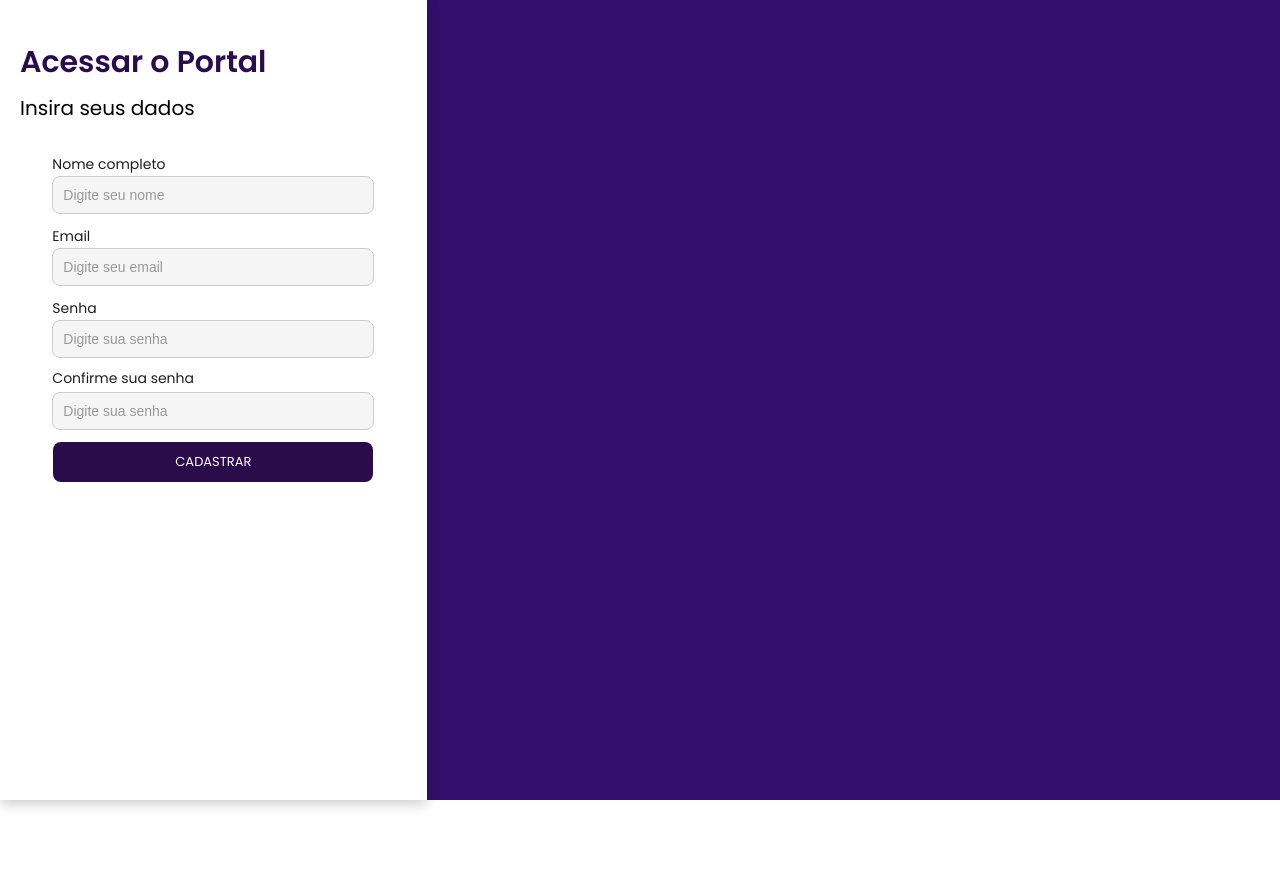
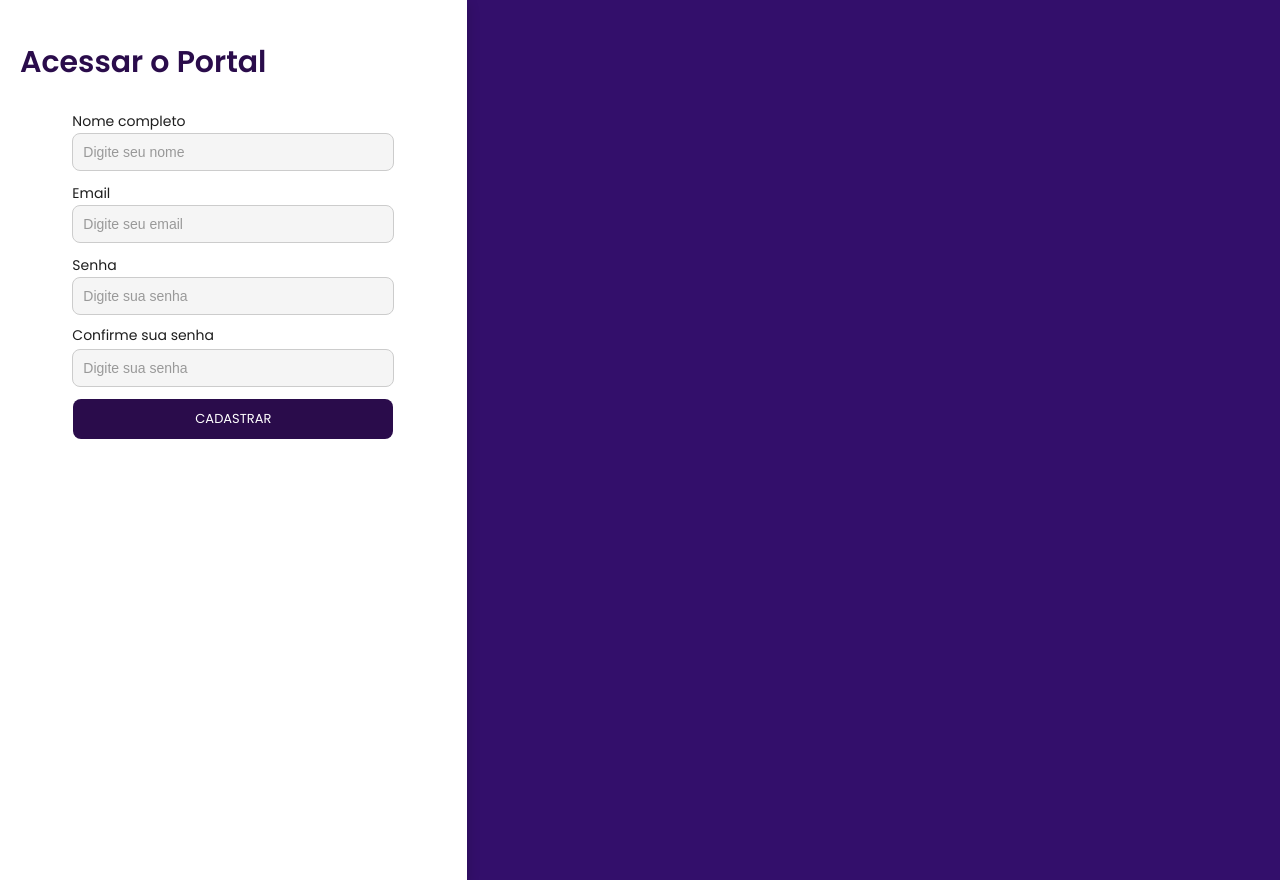
Before and after one commit to Gustavo-UNIJORGE/NITELog-Web, a React (Vite) app: page /register in a window 1280 px wide. Before the commit the page ends 800 px from the top, so only its background shows below. Built offline with nearby package versions, Linux system fonts and the light colour scheme.

Commit message:
refac(pages): criado um layout comum para Login.tsx e Register.tsx; incorporado styles de registers em Login.css e renomeado para AuthStyles.css

```diff
--- a/src/assets/styles/Login.css
+++ b/src/assets/styles/AuthStyles.css
@@ -7,19 +7,18 @@ body {
     padding: 0;
 }
 
-.forms {
+main {
     background: #ffffff;
     padding: 40px 20px;
-    position: fixed;
-    top: 0;
-    left: 0;
+    box-shadow: 0 4px 12px rgba(0, 0, 0, 0.2);
     height: 100vh;
-    width: 33.3333vw;
+}
+
+.forms {
+    min-width: 33.3333vw;
     display: flex;
     flex-direction: column;
     align-items: center;
-    box-shadow: 0 4px 12px rgba(0, 0, 0, 0.2);
-    transform: none;
     box-sizing: border-box;
 }
 
@@ -136,3 +135,40 @@ input::placeholder {
     font-size: 12px;
     margin-top: 4px;
 }
+
+.labelConfirmeSenha {
+    text-align: left;
+    margin-top: 10px;
+    font-weight: 500;
+    font-size: 14px;
+    color: #1e1e1e;
+    display: block;
+    margin-bottom: 3px;
+}
+
+.labelCadastrarEmail{
+    margin-top: 10px;
+}
+.labelCadastrarSenha{
+    margin-top: 10px;
+}
+.Cadastrar{
+    border-radius: 8px;
+    background: #2a0c4b;
+    color: white;
+    border: none;
+    padding: 10px;
+    font-size: 13px;
+    width: 300px;
+    text-align: center;
+    text-transform: uppercase;
+    text-decoration: none;
+}
+
+.campoNome{
+    margin-bottom: 0px;
+}
+
+.labelEmail{
+    margin-top: 25px;
+}
--- a/src/assets/styles/Register.css
+++ /dev/null
@@ -1,36 +0,0 @@
-.labelConfirmeSenha {
-    text-align: left;
-    margin-top: 10px;
-    font-weight: 500;
-    font-size: 14px;
-    color: #1e1e1e;
-    display: block;
-    margin-bottom: 3px;
-}
-
-.labelCadastrarEmail{
-    margin-top: 10px;
-}
-.labelCadastrarSenha{
-    margin-top: 10px;
-}
-.Cadastrar{
-    border-radius: 8px;
-    background: #2a0c4b;
-    color: white;
-    border: none;
-    padding: 10px;
-    font-size: 13px;
-    width: 300px;
-    text-align: center;
-    text-transform: uppercase;
-    text-decoration: none;
-}
-
-.campoNome{
-    margin-bottom: 0px;
-}
-
-.labelEmail{
-    margin-top: 25px;
-}
--- a/src/main.tsx
+++ b/src/main.tsx
@@ -5,15 +5,19 @@ import './assets/styles/index.css'
 import Home from './pages/Home/Home.tsx';
 import Login from './pages/Login/Login.tsx';
 import Register from './pages/Register/Register.tsx';
+import AuthLayout from './pages/AuthLayout.tsx';
 
 const root = document.getElementById('root');
 
 ReactDOM.createRoot(root!).render(
   <BrowserRouter>
     <Routes>
-      <Route path="/" element={<Home />} />
-      <Route path='login' element={<Login />} />
-      <Route path='register' element={<Register />} />
+      <Route index element={<Home />} />
+      <Route element={<AuthLayout />}>
+        <Route path='login' element={<Login />} />
+        <Route path='register' element={<Register />} />
+
+      </Route>
     </Routes>
   </BrowserRouter>
 )
--- /dev/null
+++ b/src/pages/AuthLayout.tsx
@@ -0,0 +1,19 @@
+import type { PropsWithChildren } from "react";
+import { Outlet } from "react-router";
+import '../assets/styles/AuthStyles.css'
+
+const AuthLayout = ({ children }: PropsWithChildren) => {
+    return(
+        <>
+            <main>
+                <div className="tituloForms">
+                    <div className="acessarPortal">Acessar o Portal</div>
+                    {/* <div className="texto">Insira seus dados</div> */}
+                </div>
+                {children || <Outlet />}
+            </main>
+        </>
+    )
+}
+
+export default AuthLayout;
--- a/src/pages/Login/Login.tsx
+++ b/src/pages/Login/Login.tsx
@@ -1,15 +1,11 @@
 import {onChangeEmail, onChangePassword} from "./Script";
 import { Link } from 'react-router';
-import '../../assets/styles/Login.css'
 
 const Login = ({ }) => {
     return (
         <form className="forms">
 
-            <div className="tituloForms">
-                <div className="acessarPortal">Acessar o Portal</div>
-                <div className="texto">Bem-Vindo de volta</div>
-            </div>
+
 
             <div>
                 <div><label>Email</label></div>
--- a/src/pages/Register/Register.tsx
+++ b/src/pages/Register/Register.tsx
@@ -1,16 +1,10 @@
 import {onChangeName, onChangeConfirmPassword} from './ScriptRegister';
 import {onChangeEmail, onChangePassword} from "../Login/Script";
 import { Link } from 'react-router';
-import '../../assets/styles/Register.css'
 
 const Register = ({ }) => {
     return (
         <form className="forms">
-
-            <div className="tituloForms">
-                <div className="acessarPortal">Acessar o Portal</div>
-                <div className="texto">Insira seus dados</div>
-            </div>
 
             <div>
                 <div><label>Nome completo</label></div>
```
